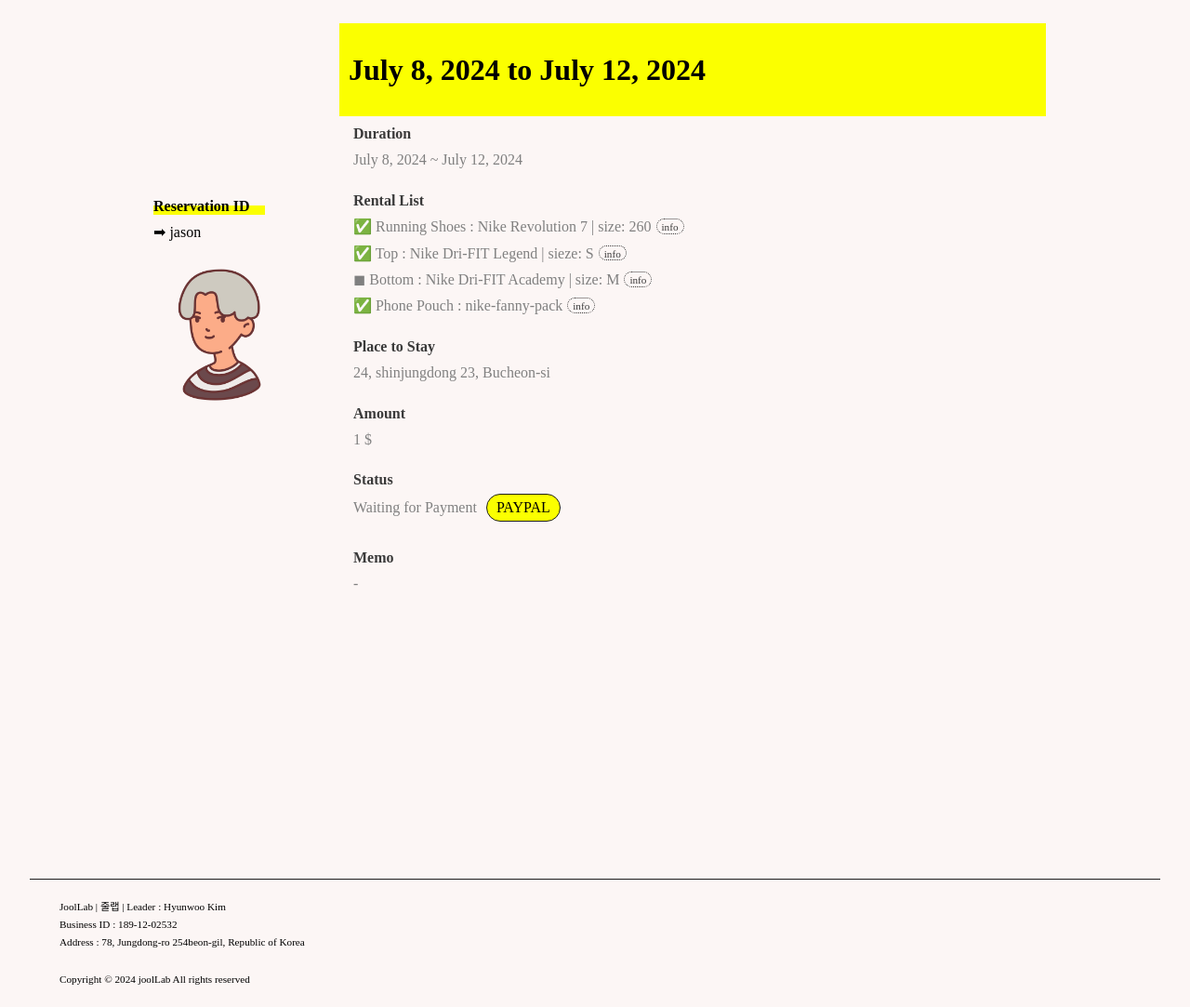
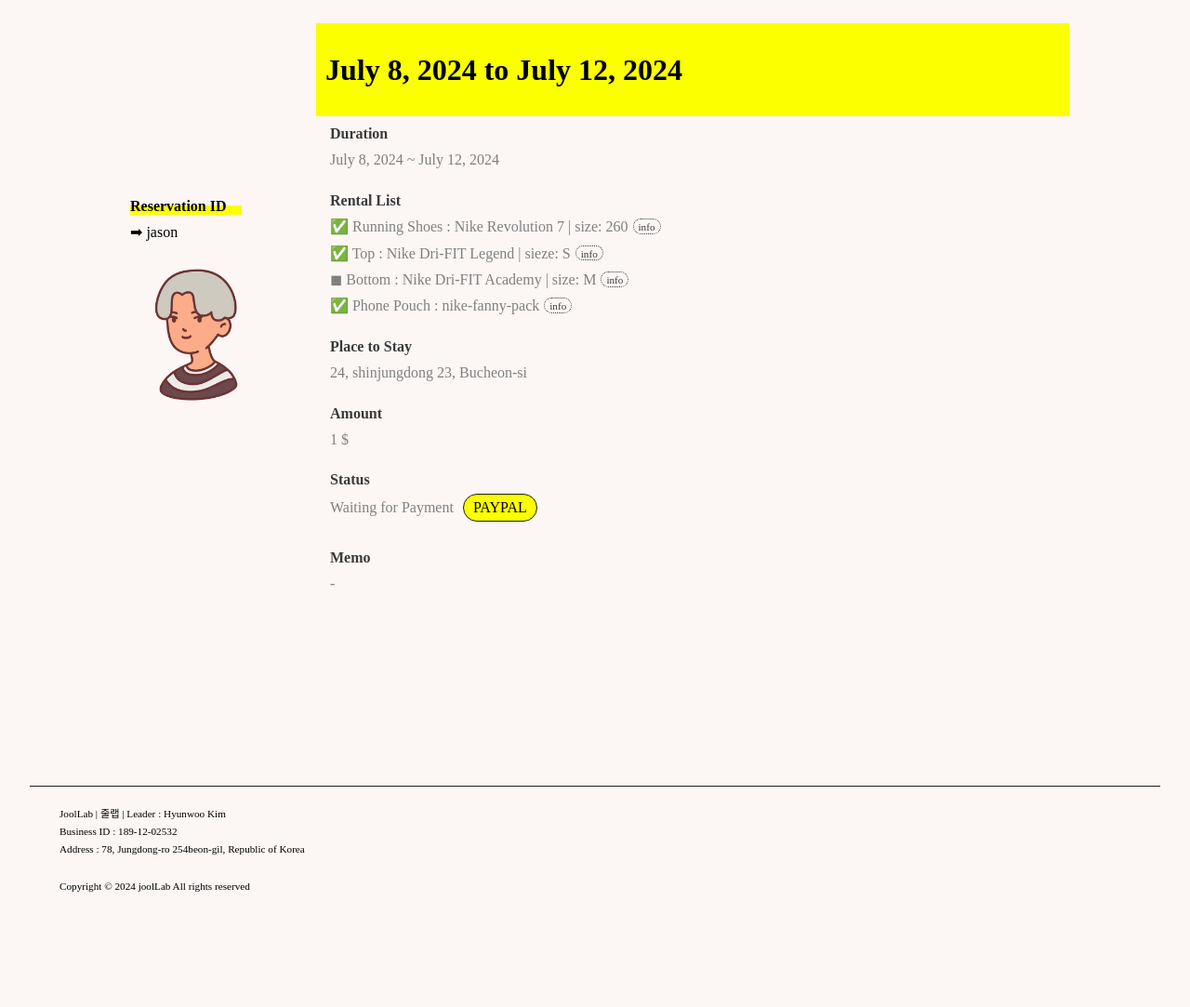
Before and after one commit to khw0512/jool-booking, a Django app: a page that uses templates/EN/mypage.html in a window 1280 px wide. Shown: the part 95-1178 px from the top of the page at 93% size. After the commit the page ends 1054 px from the top, so only its background shows below. Run offline with Django 4.2, Linux system fonts and the light colour scheme; data comes from the database, SQL or seed files in the repository; some libraries are stand-ins or nearby versions; some web fonts are replaced.

Commit message:
202408072-4-

```diff
--- a/templates/EN/check.html
+++ b/templates/EN/check.html
@@ -58,8 +58,6 @@
         <i class="fas fa-bars"></i>
       </a>
     </nav>
-    <div class="pc-space-90"></div>
-
     <div style="min-height: 100vh" class="tocenter check-page-img">
       <div>
         <div class="navbar-space"></div>
--- a/templates/EN/mypage.html
+++ b/templates/EN/mypage.html
@@ -62,12 +62,12 @@
     <div class="navbar-space"></div>
     <div style="height:20px;"></div>
     <div>
-      <div style="max-width:1000px; margin:auto;">
+      <div style="margin:auto;">
         <div style="min-height:100vh;">
           {% if checked != "" and result_amo != 0 %}
             {% for result in results %}
               <div class="tocenter">
-                <div style="width:95%;" class="flex-row-mix">
+                <div style="width:95%; max-width:1000px;" class="flex-row-mix">
                   <div class="flex-column">
                     <p class="reserv-ox">Reservation ID</p>
                     <div class="underline" style="width:120px; margin-top:-10px"></div>
@@ -195,10 +195,9 @@
               </div>
             {% endfor %}
           {% elif checked == "blank" %}
-            <div class="tocenter">
+            <div style="min-height:100vh; margin-top:-90px; padding-top: 90px; margin-bottom:-20px; width:100%;" class="tocenter check-page-img">
               <div>
                 <p class="check-message">Please enter the Reservation ID</p>
-                <div style="width:100%; margin:-40px 0 40px 0;" class="underline"></div>
               </div>
               <form class="search" method="POST" action="{% url 'reservation:checked' %}">
                 {% csrf_token %}
@@ -211,10 +210,12 @@
               </form>
             </div>
           {% else %}
-            <div class="tocenter">
-              <div>
-                <p class="check-message">There is No Result</p>
-                <div style="width:100%; margin:-40px 0 40px 0;" class="underline"></div>
+            <div style="min-height:100vh; margin-top:-90px; padding-top: 90px; margin-bottom:-20px; width:100%;" class="tocenter check-page-img">
+              <div class="tocenter">
+                <p class="check-message">There is
+                  <span style="color:red;">No Result</span>
+                </p>
+                <p class="check-message" style="margin-top:-20px;">Please remind your Reservation ID.</p>
               </div>
               <form class="search" method="POST" action="{% url 'reservation:checked' %}">
                 {% csrf_token %}
@@ -230,7 +231,6 @@
         </div>
       </div>
     </div>
-    <div class="navbar-space"></div>
   </div>
 
   <!-- mobile nav modal hedden-->
```
